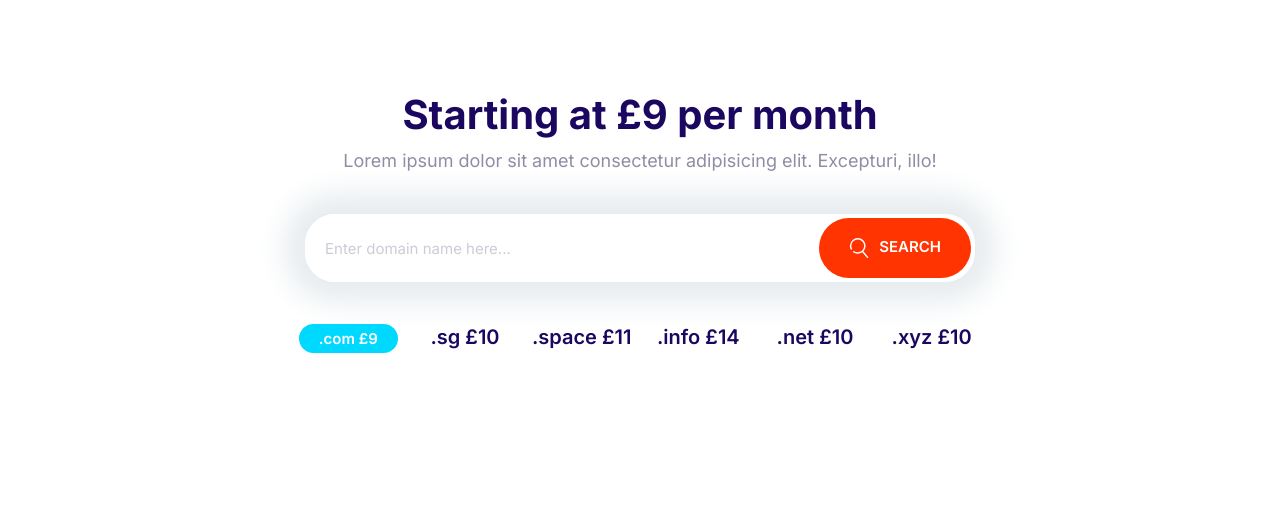
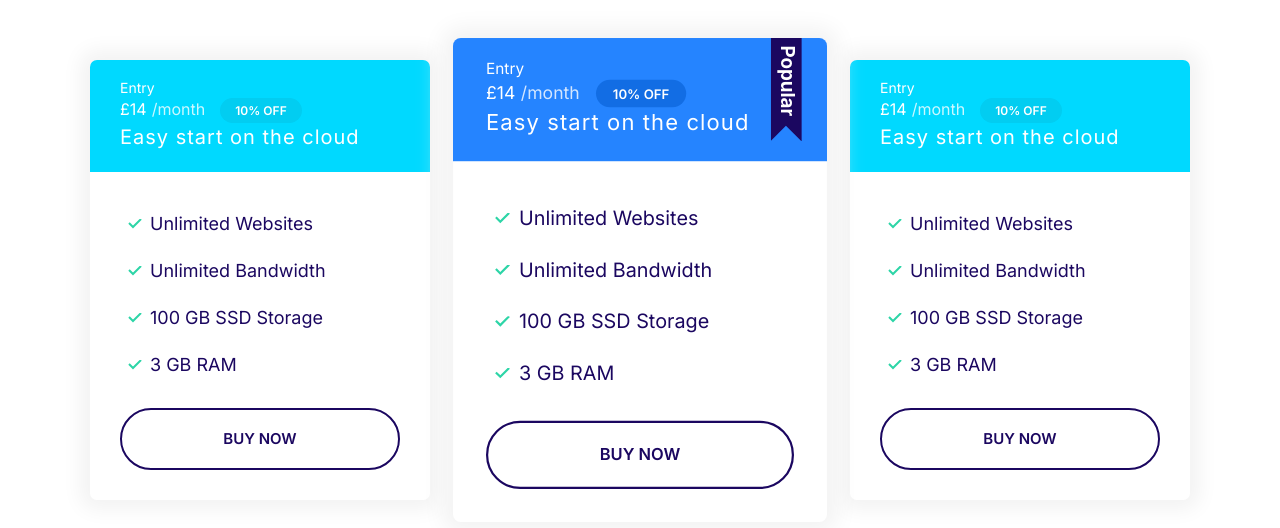
Before and after one commit to jonaszer/HTML-CSS-Website-by-Mosh-Courses, a plain HTML site: page index.html in a window 1280 px wide. Drawn offline with Linux system fonts and the light colour scheme.

Commit message:
Plans block component defined

```diff
--- a/css/styles.css
+++ b/css/styles.css
@@ -336,11 +336,19 @@ a {
   color: #fff;
 }
 
+.card--primary .badge--primary {
+  background: #126de4;
+}
+
 .card--secondary .badge--secondary {
   background: #02cdf1;
 }
 
 /* Plans */
+
+.plan {
+  transition: transform .2s ease-out;
+}
 
 .plan__name {
   color: #fff;
@@ -371,6 +379,10 @@ a {
   margin-bottom: 2rem;
 }
 
+.plan--popular {
+  transform: scale(1.1);
+}
+
 .plan--popular .card__header {
   position: relative;
 }
@@ -382,6 +394,14 @@ a {
   position: absolute;
   top: -6px;
   right: 5%;
+}
+
+.plan:hover {
+  transform: scale(1.05);
+}
+
+.plan--popular:hover {
+  transform: scale(1.15);
 }
 
 @media screen and (min-width: 1024px) {
@@ -751,3 +771,14 @@ a {
     grid-template-columns: repeat(auto-fit, minmax(10rem, 1fr));
   }
 }
+
+/* Plans Block */
+
+.block-plans .grid {
+  gap: 8rem 4rem;
+}
+
+.block-plans .card {
+  max-width: 500px;
+  margin: 0 auto;
+}
--- a/index.html
+++ b/index.html
@@ -15,34 +15,69 @@
     <link rel="stylesheet" href="css/styles.css" />
   </head>
   <body>
-    <section class="block container block-domain">
-      <header class="block__header">
-        <h2>Starting at £9 per month</h2>
-        <p>
-          Lorem ipsum dolor sit amet consectetur adipisicing elit. Excepturi,
-          illo!
-        </p>
-      </header>
-      <div class="input-group">
-        <input
-          type="text"
-          class="input"
-          placeholder="Enter domain name here..."
-        />
-        <button class="btn btn--accent">
-          <svg class="icon icon--white">
-            <use xlink:href="images/sprite.svg#search"></use></svg
-          >Search
-        </button>
+    <section class="block container block-plans">
+      <div class="grid grid--1x3">
+        <div class="plan">
+          <div class="card card--secondary">
+            <header class="card__header">
+              <h3 class="plan__name">Entry</h3>
+              <span class="plan__price">£14</span>
+              <span class="plan__billing-cycle">/month</span>
+              <span class="badge badge--secondary badge--small">10% OFF</span>
+              <span class="plan__description">Easy start on the cloud</span>
+            </header>
+            <div class="card__body">
+              <ul class="list list--tick">
+                <li class="list__item">Unlimited Websites</li>
+                <li class="list__item">Unlimited Bandwidth</li>
+                <li class="list__item">100 GB SSD Storage</li>
+                <li class="list__item">3 GB RAM</li>
+              </ul>
+              <button class="btn btn--outline btn--block">Buy now</button>
+            </div>
+          </div>
+        </div>
+        <div class="plan plan--popular">
+          <div class="card card--primary">
+            <header class="card__header">
+              <h3 class="plan__name">Entry</h3>
+              <span class="plan__price">£14</span>
+              <span class="plan__billing-cycle">/month</span>
+              <span class="badge badge--primary badge--small">10% OFF</span>
+              <span class="plan__description">Easy start on the cloud</span>
+            </header>
+            <div class="card__body">
+              <ul class="list list--tick">
+                <li class="list__item">Unlimited Websites</li>
+                <li class="list__item">Unlimited Bandwidth</li>
+                <li class="list__item">100 GB SSD Storage</li>
+                <li class="list__item">3 GB RAM</li>
+              </ul>
+              <button class="btn btn--outline btn--block">Buy now</button>
+            </div>
+          </div>
+        </div>
+        <div class="plan">
+          <div class="card card--secondary">
+            <header class="card__header">
+              <h3 class="plan__name">Entry</h3>
+              <span class="plan__price">£14</span>
+              <span class="plan__billing-cycle">/month</span>
+              <span class="badge badge--secondary badge--small">10% OFF</span>
+              <span class="plan__description">Easy start on the cloud</span>
+            </header>
+            <div class="card__body">
+              <ul class="list list--tick">
+                <li class="list__item">Unlimited Websites</li>
+                <li class="list__item">Unlimited Bandwidth</li>
+                <li class="list__item">100 GB SSD Storage</li>
+                <li class="list__item">3 GB RAM</li>
+              </ul>
+              <button class="btn btn--outline btn--block">Buy now</button>
+            </div>
+          </div>
+        </div>
       </div>
-      <ul class="list block-domain__prices">
-        <li><span class="badge badge--secondary">.com £9</span></li>
-        <li>.sg £10</li>
-        <li>.space £11</li>
-        <li>.info £14</li>
-        <li>.net £10</li>
-        <li>.xyz £10</li>
-      </ul>
     </section>
     <script src="js/main.js"></script>
   </body>
```
Also changed, not shown: components/plansblock.html (added, +64 -0 lines).
